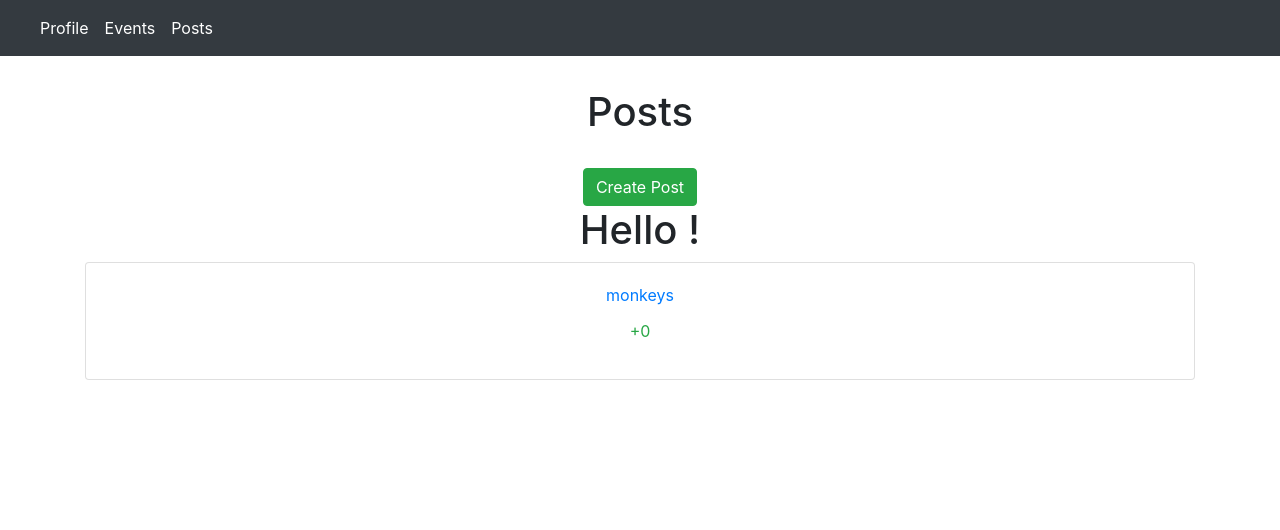
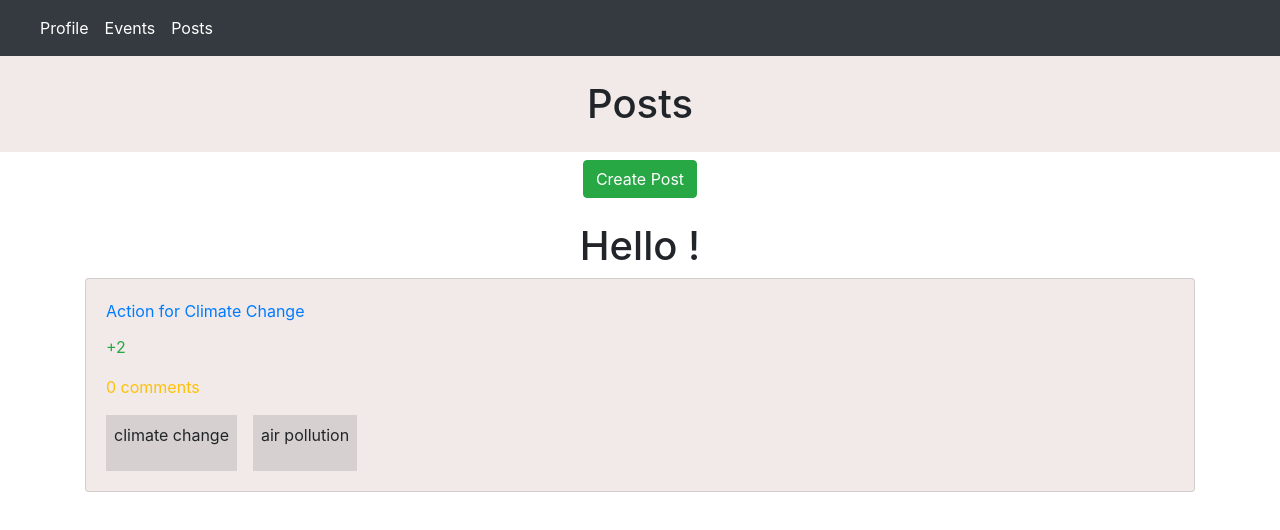
Before and after one commit to Rushilwiz/think-openly, a React (Create React App) app in the folder frontend/: page /posts in a window 1280 px wide. Shown: the top 530 px of the page. Built offline with nearby package versions, Linux system fonts and the light colour scheme; no server answers.

Commit message:
added some design to front end

```diff
--- a/frontend/src/components/CreateEvent.js
+++ b/frontend/src/components/CreateEvent.js
@@ -18,7 +18,10 @@ const CreateEvent = (props) => {
       });
   };
   return (
-    <div className="container card card-body text-left">
+    <div
+      className="container card card-body text-left"
+      style={{ backgroundColor: "#F1EAE8" }}
+    >
       <form onSubmit={onSubmit}>
         <h1>Create Event</h1>
         <div className="form-group">
--- a/frontend/src/components/CreatePost.js
+++ b/frontend/src/components/CreatePost.js
@@ -18,7 +18,10 @@ const CreatePost = (props) => {
       });
   };
   return (
-    <div className="container card card-body text-left">
+    <div
+      className="container card card-body text-left "
+      style={{ backgroundColor: "#F1EAE8" }}
+    >
       <form onSubmit={onSubmit}>
         <div className="form-group">
           <h1>Create Post</h1>
--- a/frontend/src/components/Event.js
+++ b/frontend/src/components/Event.js
@@ -71,7 +71,7 @@ const Event = (props) => {
         Event {props.match.params.id}
       </h1>
 
-      <div className="card card-body">
+      <div className="card card-body " style={{ backgroundColor: "#F1EAE8" }}>
         <h1 className="card-title">Event: {state.event_title}</h1>
         <a className="" href={state.website}>
           Website
--- a/frontend/src/components/Events.js
+++ b/frontend/src/components/Events.js
@@ -3,7 +3,48 @@ import React, { useState, useEffect } from "react";
 const Events = (props) => {
   const [state, setState] = useState({
     user: { username: "" },
-    events: [{ id: 1, upvotes: 0, text: "Green Earth" }],
+    events: [
+      {
+        id: 1,
+        upvotes: 0,
+        text: "Green Earth",
+        comments: 1,
+        topics: [
+          "climate change",
+          "global warming",
+          "earth",
+          "green environment",
+        ],
+      },
+      {
+        id: 2,
+        upvotes: 352,
+        text: "Walk for Gun Control",
+        comments: 53,
+        topics: ["gun control", "legislation"],
+      },
+      {
+        id: 3,
+        upvotes: 1,
+        text: "Rights for Gays",
+        comments: 0,
+        topics: ["LGBTQ", "policy"],
+      },
+      {
+        id: 4,
+        upvotes: 3,
+        text: "Black Lives Matter",
+        comments: 4,
+        topics: ["racial justice"],
+      },
+      {
+        id: 5,
+        upvotes: 24,
+        text: "Ending COVID-19",
+        comments: 12,
+        topics: ["health", "covid19"],
+      },
+    ],
   });
   const [stocks, setStocks] = useState([]);
 
@@ -27,21 +68,48 @@ const Events = (props) => {
   useEffect(() => {
     callAPI();
   }, []);
+  const maybePluralize = (count, noun, suffix = "s") =>
+    `${count} ${noun}${count !== 1 ? suffix : ""}`;
   return (
     <div>
-      <h1 className="d-flex justify-content-center m-2 p-4">Events</h1>
+      <h1
+        className="d-flex justify-content-center p-4"
+        style={{ backgroundColor: "#F1EAE8" }}
+      >
+        Events
+      </h1>
       <a className="btn btn-large btn-success" href="/createevent">
         Create Event
       </a>
       <div className="container">
+        <br></br>
+
         <h1>Hello {state.user.username}!</h1>
         {state.events.map((event) => {
           return (
-            <div className="card card-body">
+            <div
+              className="card card-body text-left"
+              style={{ backgroundColor: "#F1EAE8" }}
+            >
               <a className="card-title" href={"/event/" + event.id}>
                 {event.text}
               </a>
               <p className="text-success">+{event.upvotes}</p>
+              <p className="text-warning">
+                {maybePluralize(event.comments, "comment")}
+              </p>
+              <div className="d-flex">
+                {event.topics.map((topic) => {
+                  return (
+                    <div
+                      className="text-left mr-3 p-2 d-inline-block"
+                      style={{ backgroundColor: "#D6D1D0" }}
+                    >
+                      <p>{topic}</p>
+                    </div>
+                  );
+                })}
+              </div>
             </div>
           );
         })}
--- a/frontend/src/components/Post.js
+++ b/frontend/src/components/Post.js
@@ -75,7 +75,7 @@ const Post = (props) => {
       <h1 className="d-flex justify-content-center m-2 p-4">
         Post {props.match.params.id}
       </h1>
-      <div className="card card-body">
+      <div className="card card-body " style={{ backgroundColor: "#F1EAE8" }}>
         <h2 className="card-title">{state.post_title}</h2>
         <p className="text-left">{state.post_text}</p>
         <h4 className="text-left">Topics:</h4>
--- a/frontend/src/components/Posts.js
+++ b/frontend/src/components/Posts.js
@@ -3,7 +3,15 @@ import React, { useState, useEffect } from "react";
 const Posts = (props) => {
   const [state, setState] = useState({
     user: { username: "" },
-    posts: [{ id: 1, upvotes: 0, text: "monkeys" }],
+    posts: [
+      {
+        id: 1,
+        upvotes: 2,
+        text: "Action for Climate Change",
+        comments: 0,
+        topics: ["climate change", "air pollution"],
+      },
+    ],
   });
 
   const requestOptions = {
@@ -26,21 +34,47 @@ const Posts = (props) => {
   useEffect(() => {
     callAPI();
   }, []);
+  const maybePluralize = (count, noun, suffix = "s") =>
+    `${count} ${noun}${count !== 1 ? suffix : ""}`;
   return (
     <div>
-      <h1 className="d-flex justify-content-center m-2 p-4">Posts</h1>
+      <h1
+        className="d-flex justify-content-center p-4"
+        style={{ backgroundColor: "#F1EAE8" }}
+      >
+        Posts
+      </h1>
       <a className="btn btn-large btn-success" href="/createpost">
         Create Post
-      </a>{" "}
+      </a>
       <div className="container">
+        <br></br>
         <h1>Hello {state.user.username}!</h1>
         {state.posts.map((post) => {
           return (
-            <div className="card card-body">
+            <div
+              className="card card-body text-left"
+              style={{ backgroundColor: "#F1EAE8" }}
+            >
               <a href={"/post/" + post.id} className="card-title">
                 {post.text}
               </a>
               <p className="text-success">+{post.upvotes}</p>
+              <p className="text-warning">
+                {maybePluralize(post.comments, "comment")}
+              </p>
+              <div className="d-flex">
+                {post.topics.map((topic) => {
+                  return (
+                    <div
+                      className="text-left mr-3 p-2 d-inline-block"
+                      style={{ backgroundColor: "#D6D1D0" }}
+                    >
+                      <p>{topic}</p>
+                    </div>
+                  );
+                })}
+              </div>
             </div>
           );
         })}
--- a/frontend/src/components/Profile.js
+++ b/frontend/src/components/Profile.js
@@ -29,7 +29,12 @@ const Profile = (props) => {
   }, []);
   return (
     <div>
-      <h1 className="d-flex justify-content-center m-2 p-4">Profile</h1>
+      <h1
+        className="d-flex justify-content-center p-4"
+        style={{ backgroundColor: "#F1EAE8" }}
+      >
+        Profile
+      </h1>
       <div className="container">
         <h1>Hello {state.user.username}!</h1>
         <h2>Topics you are interested in:</h2>
```
